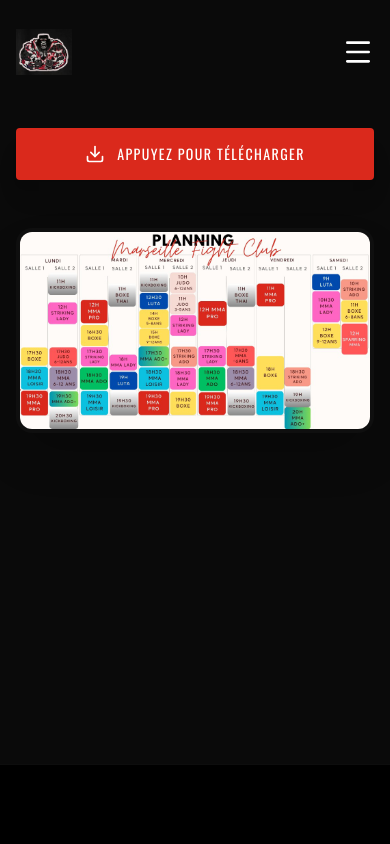
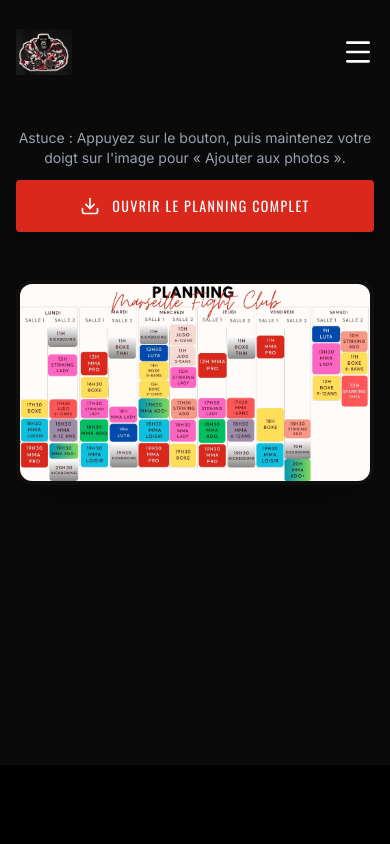
Before and after one commit to marseillefightclub/marseille-fight-club, a Next.js app: page /planning in a window 390 px wide. Shown: the top 844 px of the page. Built offline with nearby package versions, Linux system fonts and the light colour scheme.

Commit message:
Update planning mobile download behavior

```diff
--- a/src/app/planning/page.tsx
+++ b/src/app/planning/page.tsx
@@ -12,15 +12,17 @@
       <div className="max-w-6xl mx-auto px-4 sm:px-6 lg:px-8 w-full text-center">
 
         <div className="mb-12">
-          {/* Mobile button */}
+          {/* Mobile button & instruction */}
           <div className="md:hidden">
+            <p className="text-gray-400 text-sm mb-3">Astuce : Appuyez sur le bouton, puis maintenez votre doigt sur l'image pour « Ajouter aux photos ».</p>
             <a
               href="/images/planning.jpg"
-              download="Planning_MFC.jpg"
+              target="_blank"
+              rel="noopener noreferrer"
               className="flex items-center justify-center gap-3 bg-mfc-red text-white py-4 px-6 rounded font-oswald uppercase tracking-widest text-sm w-full active:scale-95 transition-transform shadow-xl"
             >
                <Download size={20} />
-               Appuyez pour télécharger
+               Ouvrir le planning complet
             </a>
           </div>
 
```
